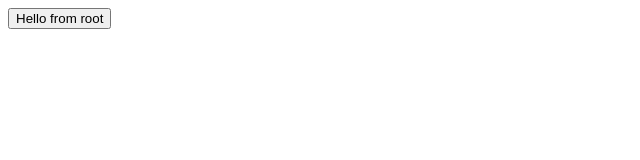
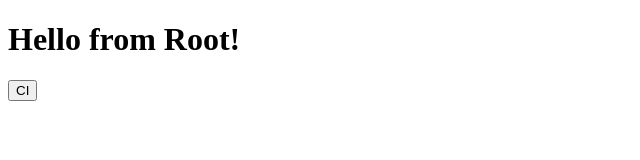
Before and after one commit to piyushkumbhare/piyushkumbhare.github.io, a plain HTML site: page index.html in a window 1280 px wide. Shown: the whole page, without its empty margins (0-640 px from the left). Drawn offline with Linux system fonts and the light colour scheme.

Commit message:
Fixed text

```diff
--- a/index.html
+++ b/index.html
@@ -1,3 +1,6 @@
 <!DOCTYPE html>
 
-<button>Hello from root</button>
+<h1>Hello from Root!</h1>
+
+
+<button onclick="piyushkumbhare.github.io/ci">CI</button>
```
